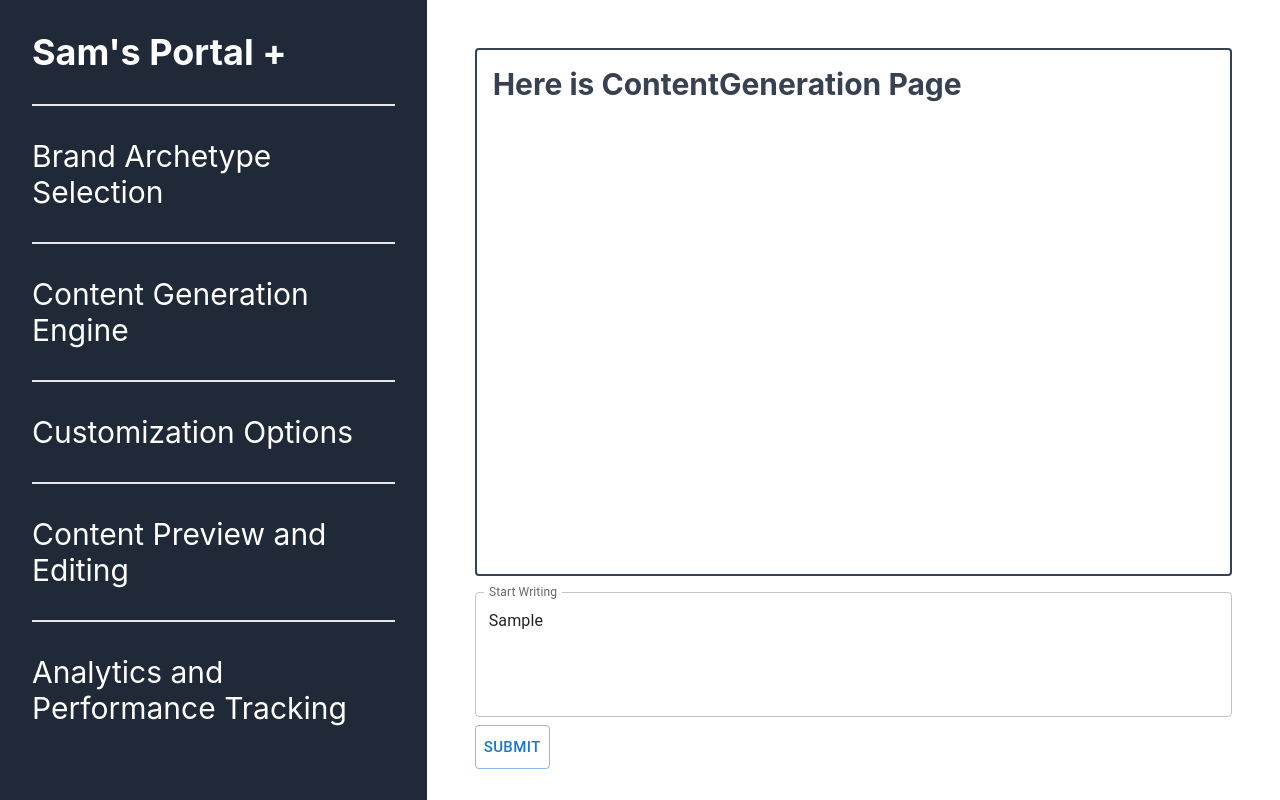
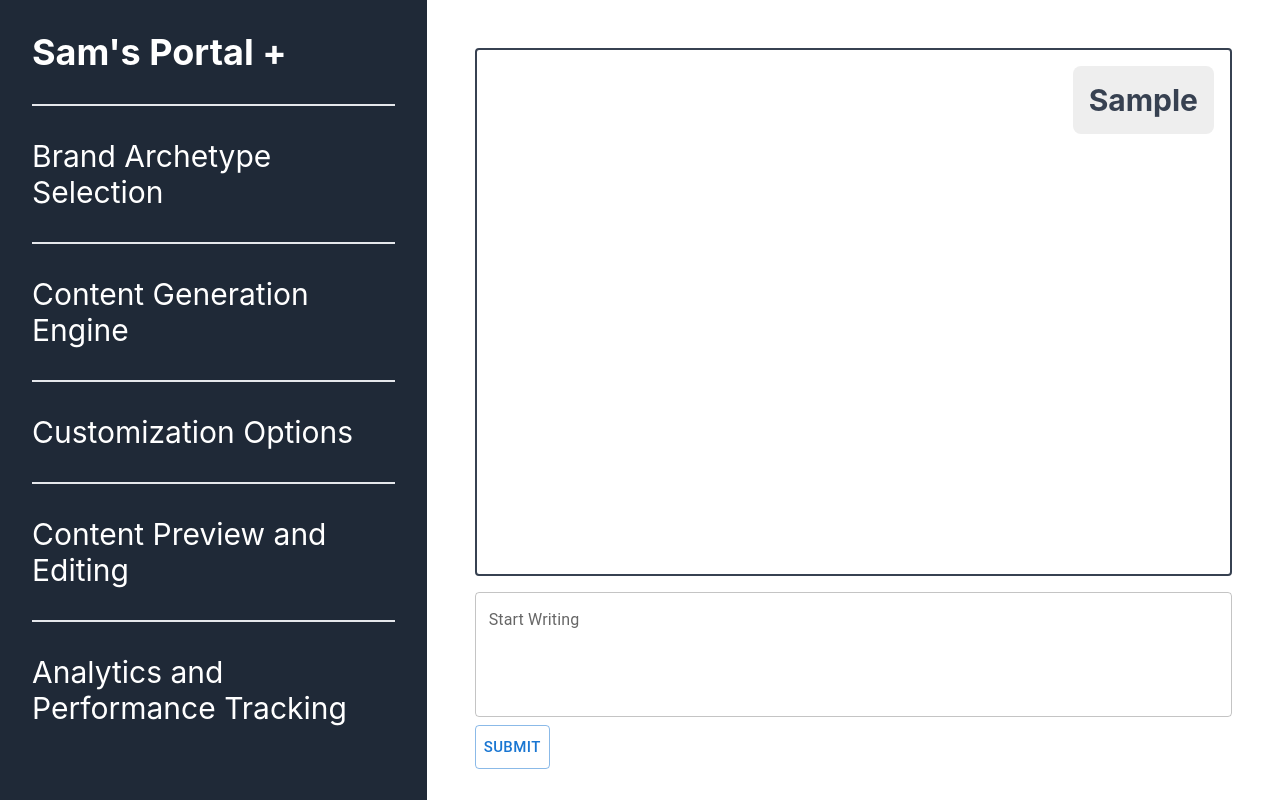
Before and after one commit to richswift426/archytype, a React (Create React App) app: page /engine in a window 1280 px wide. Both pictures are taken after typing "Sample" into the empty fields and a click on the button "SUBMIT". Built offline with nearby package versions, Linux system fonts and the light colour scheme.

Commit message:
Add chat send and receive components

```diff
--- /dev/null
+++ b/src/components/prompt/index.jsx
@@ -0,0 +1,23 @@
+import { useEffect } from 'react';
+import { Box } from '@mui/material';
+
+export default function PromptField({ prompt, left }) {
+  useEffect(() => {
+    console.log(left);
+  });
+
+  return (
+    <Box
+      sx={{
+        alignSelf: left ? 'flex-start' : 'flex-end',
+        width: 'fit-content',
+        borderRadius: 2,
+        backgroundColor: '#eee',
+        padding: 2,
+        marginBottom: 1,
+      }}
+    >
+      {prompt}
+    </Box>
+  );
+}
--- a/src/pages/content-generation/index.jsx
+++ b/src/pages/content-generation/index.jsx
@@ -1,34 +1,49 @@
 import { useState } from 'react';
-import { Box, TextField, Button } from '@mui/material';
+import { Box, TextField, Button, Grid } from '@mui/material';
+
+import PromptField from 'components/prompt';
 
 export default function ContentGeneration() {
-  const [story, setStory] = useState('');
+  const [prompt, setPrompt] = useState('');
+  const [story, setStory] = useState([]);
+  const [flag, setFlag] = useState(false);
+
   const handleChange = (e) => {
-    setStory(e.target.value);
+    setPrompt(e.target.value);
   };
+
   const handleSubmit = () => {
-    console.log(story);
+    // setFlag(true);
+    if (prompt.length) {
+      setStory([...story, prompt]);
+      setPrompt('');
+    }
   };
 
   return (
     <>
       <Box
         sx={{
+          display: 'flex',
+          flexDirection: 'column',
           height: '75%',
           border: 2,
           marginBottom: 2,
           borderRadius: 1,
           padding: 2,
+          overflow: 'auto',
         }}
       >
-        Here is ContentGeneration Page
+        {story.map((item, index) => (
+          <PromptField prompt={item} key={index} left={index % 2} />
+        ))}
       </Box>
       <Box sx={{ height: '20%' }}>
         <TextField
           multiline
           rows={4}
           label="Start Writing"
-          value={story}
+          value={prompt}
           fullWidth
           onChange={handleChange}
         />
```
